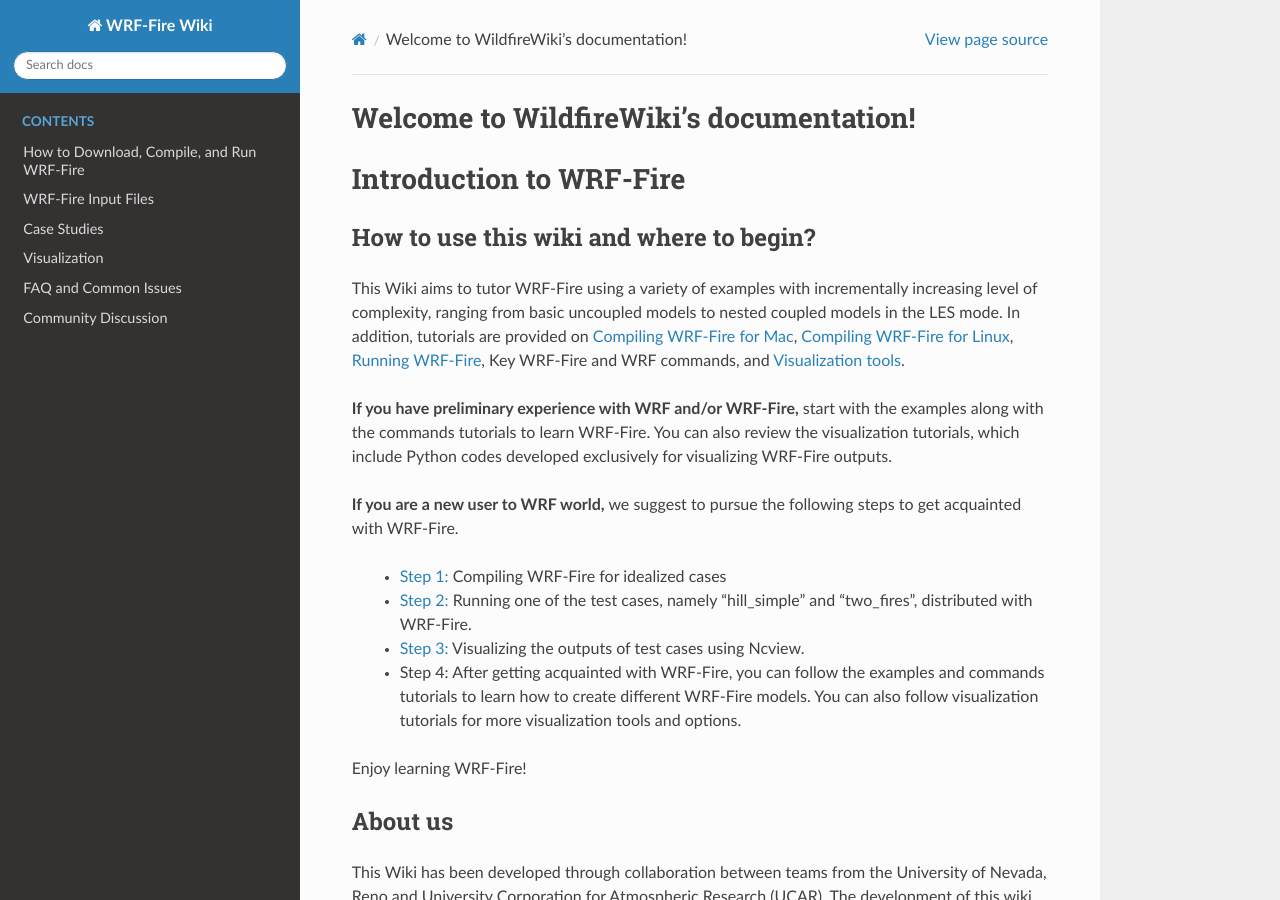
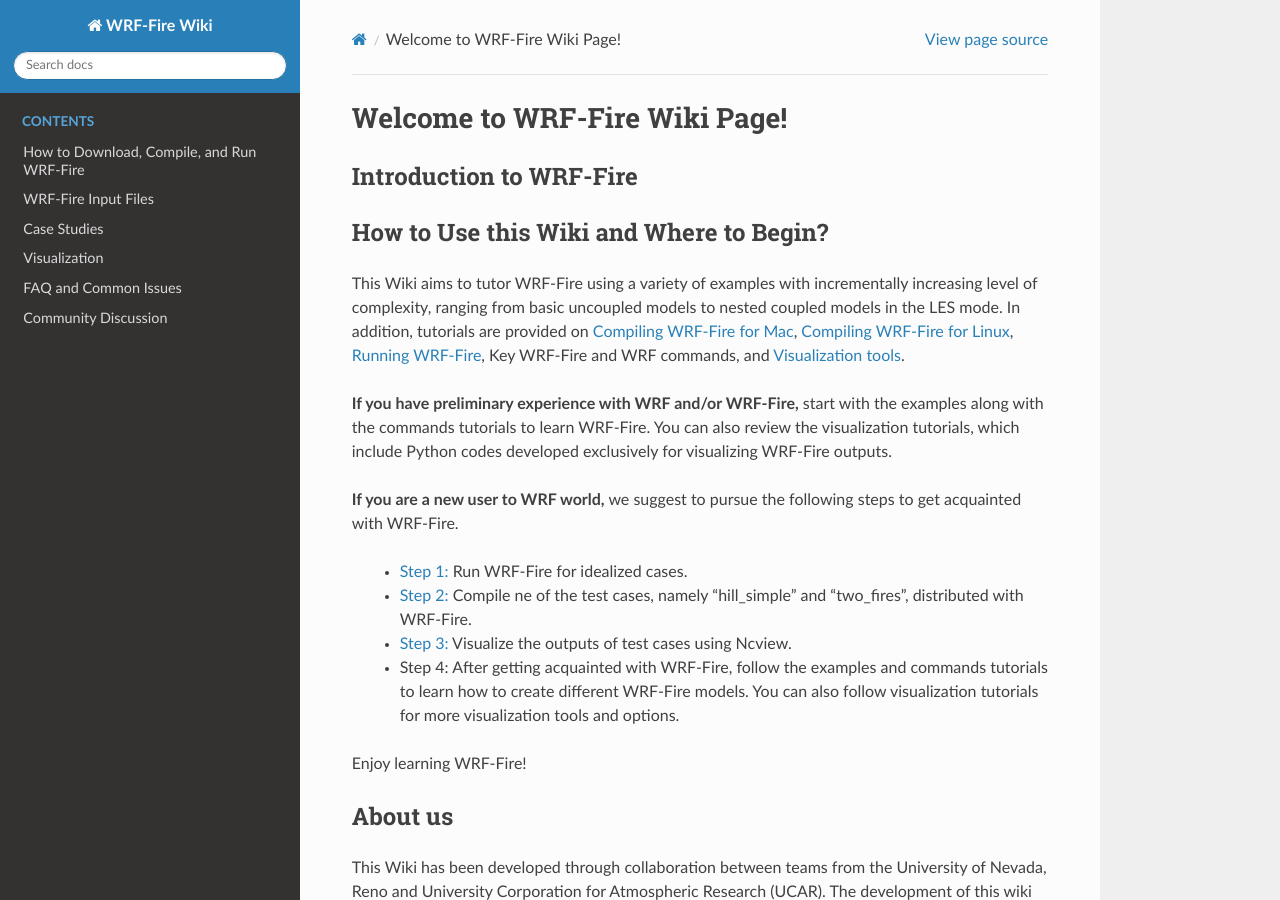
Before and after one commit to WRF-Fire-UNR/UNR-WRF-FIRE, a Sphinx documentation site: the page built from docs/source/index.rst, in a window 1280 px wide and 900 px high. Built offline with Sphinx 7.4.7 and the Read the Docs theme 2.0.0, drawn with Linux system fonts in a browser that asks for light colours.

Commit message:
Update index.rst

```diff
--- a/docs/source/index.rst
+++ b/docs/source/index.rst
@@ -3,13 +3,13 @@
    You can adapt this file completely to your liking, but it should at least
    contain the root `toctree` directive.
 
-Welcome to WildfireWiki's documentation!
-========================================
+Welcome to WRF-Fire Wiki Page!
+==============================
 
 Introduction to WRF-Fire
-========================
+------------------------
 
-How to use this wiki and where to begin?
+How to Use this Wiki and Where to Begin?
 ----------------------------------------
 This Wiki aims to tutor WRF-Fire using a variety of examples with incrementally increasing level of complexity, ranging from basic uncoupled models to nested coupled models in the LES mode. In addition, tutorials are provided on :ref:`Compiling WRF-Fire for Mac <compileMac>`, :ref:`Compiling WRF-Fire for Linux <compileLin>`, :ref:`Running WRF-Fire <runWRF>`, :ref:`Key WRF-Fire and WRF commands <keyCommands>`, and :ref:`Visualization tools <visualization>`.
 
@@ -17,10 +17,10 @@ This Wiki aims to tutor WRF-Fire using a variety of examples with incrementally
 
 **If you are a new user to WRF world,** we suggest to pursue the following steps to get acquainted with WRF-Fire.
 
- * :ref:`Step 1:<DCR>` Compiling WRF-Fire for idealized cases
- * :ref:`Step 2:<idealized>` Running one of the test cases, namely “hill_simple” and “two_fires”, distributed with WRF-Fire.
- * :ref:`Step 3:<Ncview>` Visualizing the outputs of test cases using Ncview.
- * :ref:`Step 4:<tutorials>` After getting acquainted with WRF-Fire, you can follow the examples and commands tutorials to learn how to create different WRF-Fire models. You can also follow visualization tutorials for more visualization tools and options.
+ * :ref:`Step 1:<DCR>` Run WRF-Fire for idealized cases.
+ * :ref:`Step 2:<idealized>` Compile ne of the test cases, namely “hill_simple” and “two_fires”, distributed with WRF-Fire.
+ * :ref:`Step 3:<Ncview>` Visualize the outputs of test cases using Ncview.
+ * :ref:`Step 4:<tutorials>` After getting acquainted with WRF-Fire, follow the examples and commands tutorials to learn how to create different WRF-Fire models. You can also follow visualization tutorials for more visualization tools and options.
 
 Enjoy learning WRF-Fire!
 
```
